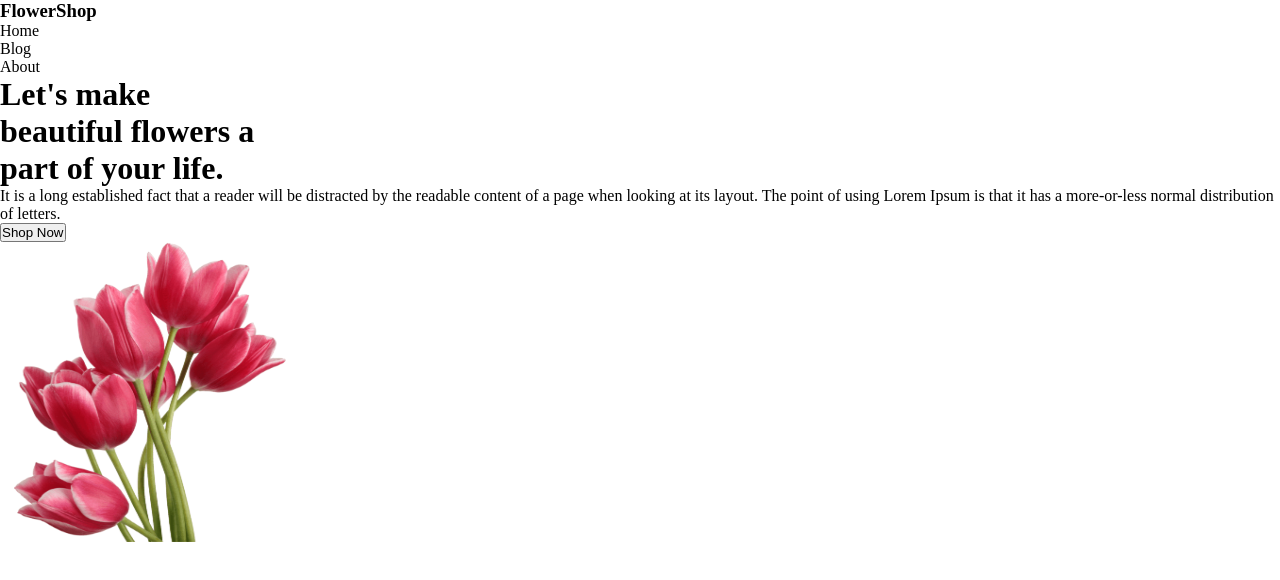
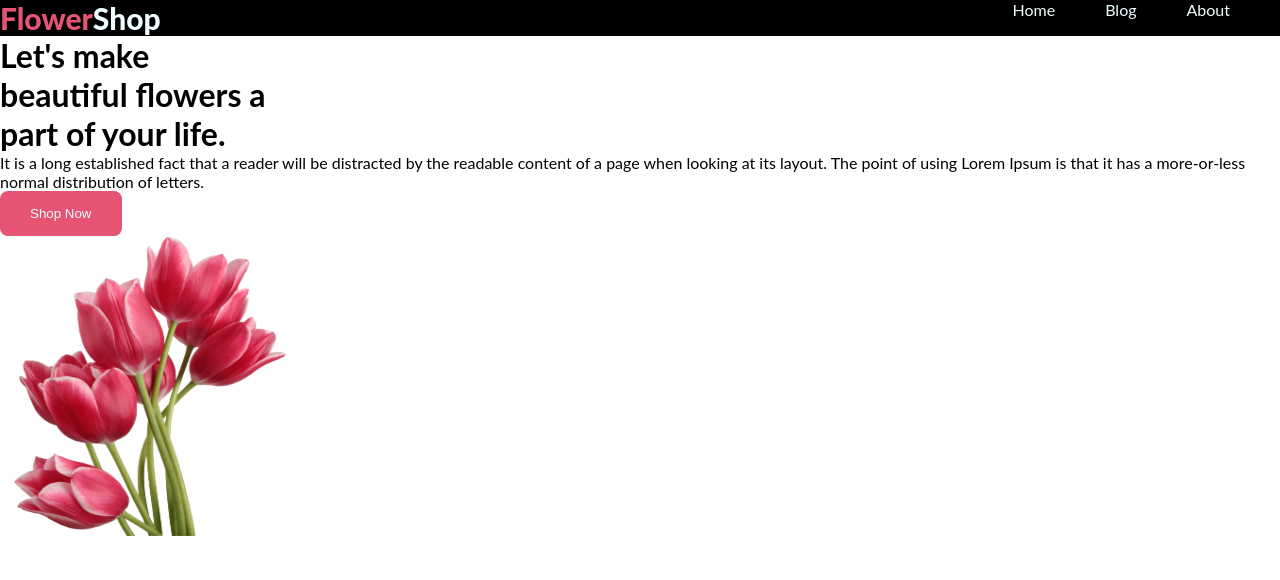
Before and after one commit to AkibKST/flower-shop-website, a plain HTML site: page index.html in a window 1280 px wide. Drawn offline with Linux system fonts and the light colour scheme.

Commit message:
added nav properly

```diff
--- a/index.html
+++ b/index.html
@@ -12,11 +12,11 @@
     <!-- Header section starts from here -->
     <header>
         <nav>
-            <h3>FlowerShop</h3>
+            <h3 class="nav-title"><span class="nav-title-1">Flower</span><span class="nav-title-2">Shop</span></h3>
             <ul>
-                <li><a>Home</a></li>
-                <li><a>Blog</a></li>
-                <li><a>About</a></li>
+                <li><a src="home.html">Home</a></li>
+                <li><a src="blog.html">Blog</a></li>
+                <li><a src="about.html">About</a></li>
             </ul>
         </nav>
             <!-- Header parent container -->
--- a/styles.css
+++ b/styles.css
@@ -2,3 +2,59 @@
     margin: 0px;
     padding: 0px;
 }
+
+/* common shared styles */
+body {
+    font-family: Lato;
+}
+
+.btn-primary {
+    border-radius: 8px;
+    background: #E55473;
+    border: 0;
+    display: inline-flex;
+    padding: 15px 30px;
+    align-items: flex-start;
+    gap: 10px;
+    color: azure;
+}
+
+/* nav related styles */
+nav {
+    display: flex;
+    font-family: Lato;
+    background-color: black;
+    justify-content: space-between;
+}
+
+.nav-title-1 {
+    color: #E55473;
+    font-family: Lato;
+    font-size: 30px;
+    font-style: normal;
+    font-weight: 800;
+    line-height: normal;
+}
+
+.nav-title-2 {
+    color: azure;
+    font-family: Lato;
+    font-size: 30px;
+    font-style: normal;
+    font-weight: 800;
+    line-height: normal;
+}
+
+nav>ul {
+    display: flex;
+    color: azure;
+}
+
+nav li {
+    list-style: none;
+    margin-right: 50px;
+}
+
+nav a {
+    text-decoration: none;
+}
```
